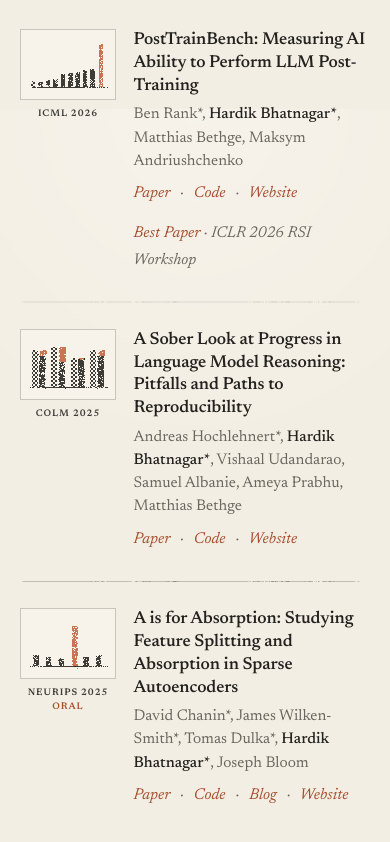
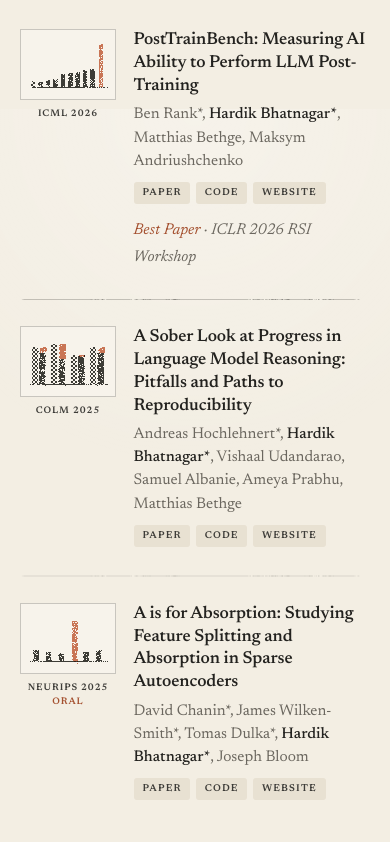
Before and after one commit to hrdkbhatnagar/hrdkbhatnagar.github.io, an Astro site: page / in a window 390 px wide. Shown: the part 1579-2421 px from the top of the page. Built offline with nearby package versions, Linux system fonts and the light colour scheme; Astro itself is replaced by a stand-in of ours.

Commit message:
show publication links as tags

```diff
--- a/public/styles/global.css
+++ b/public/styles/global.css
@@ -507,22 +507,35 @@ a:hover {
   color: var(--rubric);
 }
 
+/* Links as small tags in the deeper paper tone, lettered like the venue caption */
 .publication-links {
-  font-style: italic;
-  font-size: 0.98rem;
+  display: flex;
+  flex-wrap: wrap;
+  gap: 0.45rem;
+  padding-top: 0.1rem;
 }
 
-.meta-separator {
-  color: var(--ink-faded);
-  margin: 0 0.4em;
+.publication-link {
+  padding: 0.3rem 0.8rem 0.26rem;
+  border-radius: 3px;
+  background: var(--paper-deep);
+  font-size: 0.66rem;
+  font-weight: 600;
+  line-height: 1.45;
+  letter-spacing: 0.15em;
+  text-transform: uppercase;
+  color: var(--ink-soft);
+  transition: background-color 150ms ease, color 150ms ease;
+}
+
+[data-theme="dark"] .publication-link {
+  background: color-mix(in srgb, var(--paper-deep) 70%, white 6%);
 }
 
 @media (hover: hover) and (pointer: fine) {
   .publication-link:hover {
+    background: color-mix(in srgb, var(--rubric) 14%, var(--paper));
     color: var(--ink);
-    text-decoration: underline;
-    text-decoration-thickness: 1px;
-    text-underline-offset: 0.2em;
   }
 }
 
@@ -694,6 +707,21 @@ a:hover {
     gap: 0.25rem 0.75rem;
   }
 
+  .publication-links {
+    gap: 0.35rem;
+  }
+
+  .publication-link {
+    padding: 0.26rem 0.55rem 0.22rem;
+    font-size: 0.62rem;
+    letter-spacing: 0.12em;
+  }
+
+  /* Keep a phone to one row of tags; the blog link shows on wider screens */
+  .publication-link--blog {
+    display: none;
+  }
+
   .publication-venue {
     margin-top: 0.5rem;
     font-size: 0.6rem;
--- a/src/components/PublicationItem.astro
+++ b/src/components/PublicationItem.astro
@@ -80,11 +80,8 @@ if (links?.website) linkItems.push({ label: 'Website', url: links.website });
     <div class="publication-meta">
       {linkItems.length > 0 && (
         <span class="publication-links">
-          {linkItems.map((item, i) => (
-            <>
-              {i > 0 && <span class="meta-separator">·</span>}
-              <a href={item.url} class="publication-link" target="_blank" rel="noopener">{item.label}</a>
-            </>
+          {linkItems.map((item) => (
+            <a href={item.url} class={`publication-link publication-link--${item.label.toLowerCase()}`} target="_blank" rel="noopener">{item.label}</a>
           ))}
         </span>
       )}
```
